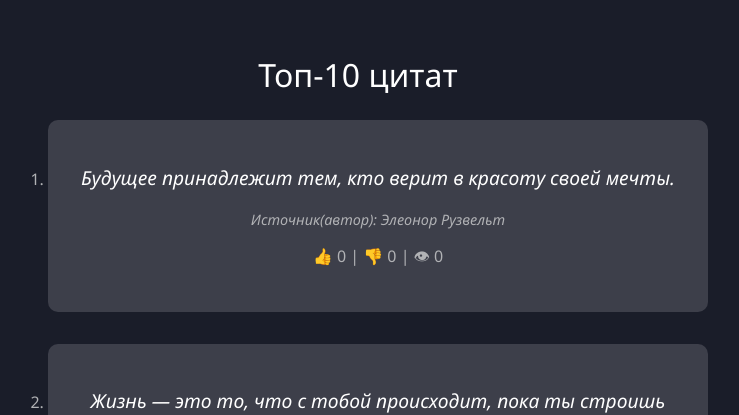
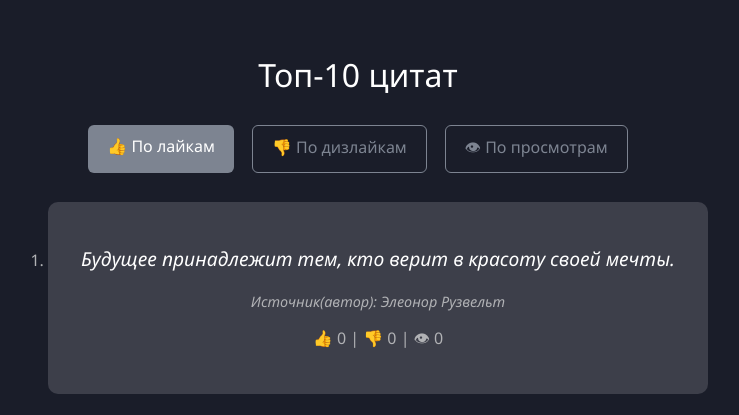
Before and after one commit to Innocentisthere/random_quotes, a Django app: page /quotes/top_10?filter=likes in a window 1280 px wide. Shown: the top 415 px of the page, without its empty margins (282-1021 px from the left). Run offline with Django 5.2, Linux system fonts and the light colour scheme; data comes from the database, SQL or seed files in the repository; data that the repository does not hold is empty.

Commit message:
add filters

```diff
--- a/quotes_app/templates/quotes_app/top_10.html
+++ b/quotes_app/templates/quotes_app/top_10.html
@@ -3,13 +3,19 @@
 <html lang="ru">
 <head>
     <meta charset="UTF-8">
-    <title>Топ-10 цитат по лайкам</title>
+    <title>Топ-10 цитат</title>
     <link rel="stylesheet" href="{% static 'quotes_app/css/style.css' %}">
 </head>
 <body>
 <div class="container">
 
     <h1>Топ-10 цитат</h1>
+
+    <div class="filter-buttons">
+        <a href="?filter=likes" class="btn {% if filter_by == 'likes' %}btn-primary{% else %}btn-outline{% endif %}">👍 По лайкам</a>
+        <a href="?filter=dislikes" class="btn {% if filter_by == 'dislikes' %}btn-primary{% else %}btn-outline{% endif %}">👎 По дизлайкам</a>
+        <a href="?filter=views" class="btn {% if filter_by == 'views' %}btn-primary{% else %}btn-outline{% endif %}">👁 По просмотрам</a>
+    </div>
 
     {% if quotes %}
         <ol>
@@ -38,5 +44,3 @@
     </div>
 
 </div>
-</body>
-</html>
--- a/quotes_app/views.py
+++ b/quotes_app/views.py
@@ -94,13 +94,27 @@ from django.db.models import Count, Q, Value
 from django.db.models.functions import Coalesce
 
 def top_10_quotes(request):
-    top_quotes = (
-        Quote.objects
-        .annotate(like_count=Coalesce(Count("votes", filter=Q(votes__value=1)), Value(0)))
-        .annotate(dislike_count=Coalesce(Count("votes", filter=Q(votes__value=-1)), Value(0)))
-        .order_by("-like_count")[:10]
+    filter_by = request.GET.get("filter", "likes")  # значение по умолчанию
+
+    base_queryset = Quote.objects.annotate(
+        like_count=Coalesce(Count("votes", filter=Q(votes__value=1)), Value(0)),
+        dislike_count=Coalesce(Count("votes", filter=Q(votes__value=-1)), Value(0)),
     )
-    return render(request, "quotes_app/top_10.html", {"quotes": top_quotes})
+
+    if filter_by == "likes":
+        top_quotes = base_queryset.order_by("-like_count")[:10]
+    elif filter_by == "dislikes":
+        top_quotes = base_queryset.order_by("-dislike_count")[:10]
+    elif filter_by == "views":
+        top_quotes = base_queryset.order_by("-views")[:10]
+    else:
+        top_quotes = base_queryset.order_by("-like_count")[:10]
+
+    return render(
+        request,
+        "quotes_app/top_10.html",
+        {"quotes": top_quotes, "filter_by": filter_by},
+    )
 
 
 
--- a/static/quotes_app/css/style.css
+++ b/static/quotes_app/css/style.css
@@ -139,3 +139,11 @@ input:focus, textarea:focus, select:focus {
         transform: translateX(100%);
     }
 }
+
+.filter-buttons {
+    display: flex;
+    justify-content: center;
+    gap: 0.5rem;
+    margin-bottom: 1.5rem;
+    flex-wrap: wrap;
+}
```
